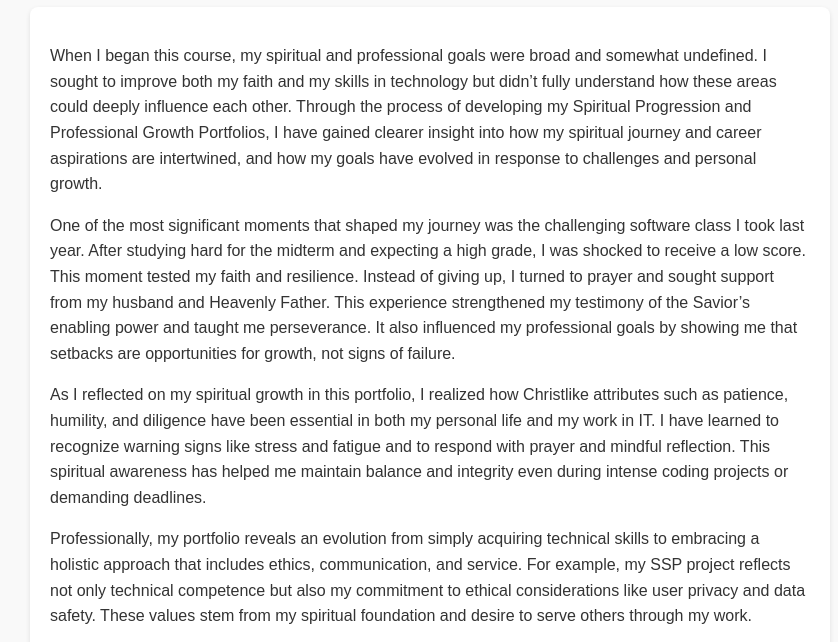
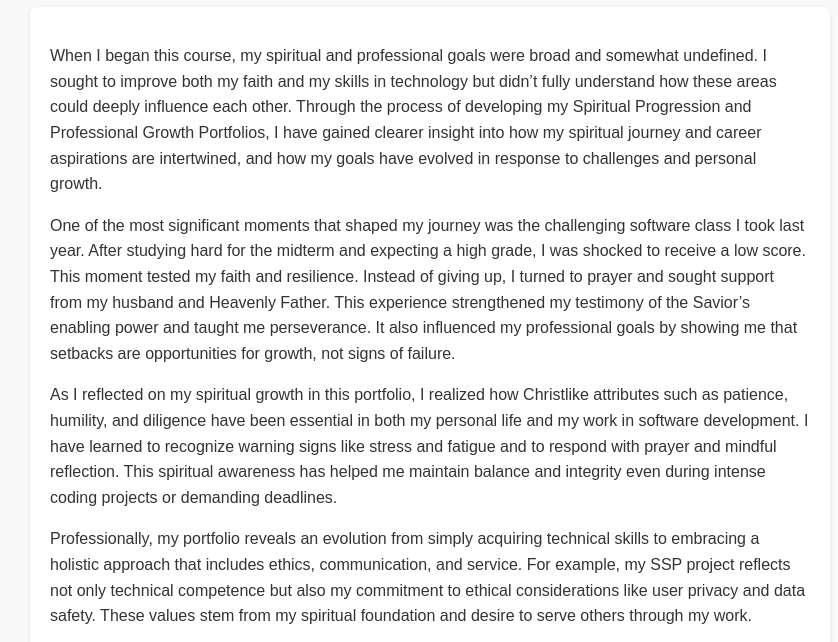
Before and after one commit to heytoshi2/portfolio, a plain HTML site: page reflective_essay.html in a window 1280 px wide. Shown: the part 158-800 px from the top of the page, without its empty margins (210-1048 px from the left). Drawn offline with Linux system fonts and the light colour scheme.

Commit message:
Update reflective_essay.html

```diff
--- a/reflective_essay.html
+++ b/reflective_essay.html
@@ -19,7 +19,7 @@
     </p>
 
     <p>
-      As I reflected on my spiritual growth in this portfolio, I realized how Christlike attributes such as patience, humility, and diligence have been essential in both my personal life and my work in IT. I have learned to recognize warning signs like stress and fatigue and to respond with prayer and mindful reflection. This spiritual awareness has helped me maintain balance and integrity even during intense coding projects or demanding deadlines.
+      As I reflected on my spiritual growth in this portfolio, I realized how Christlike attributes such as patience, humility, and diligence have been essential in both my personal life and my work in software development. I have learned to recognize warning signs like stress and fatigue and to respond with prayer and mindful reflection. This spiritual awareness has helped me maintain balance and integrity even during intense coding projects or demanding deadlines.
     </p>
 
     <p>
```
